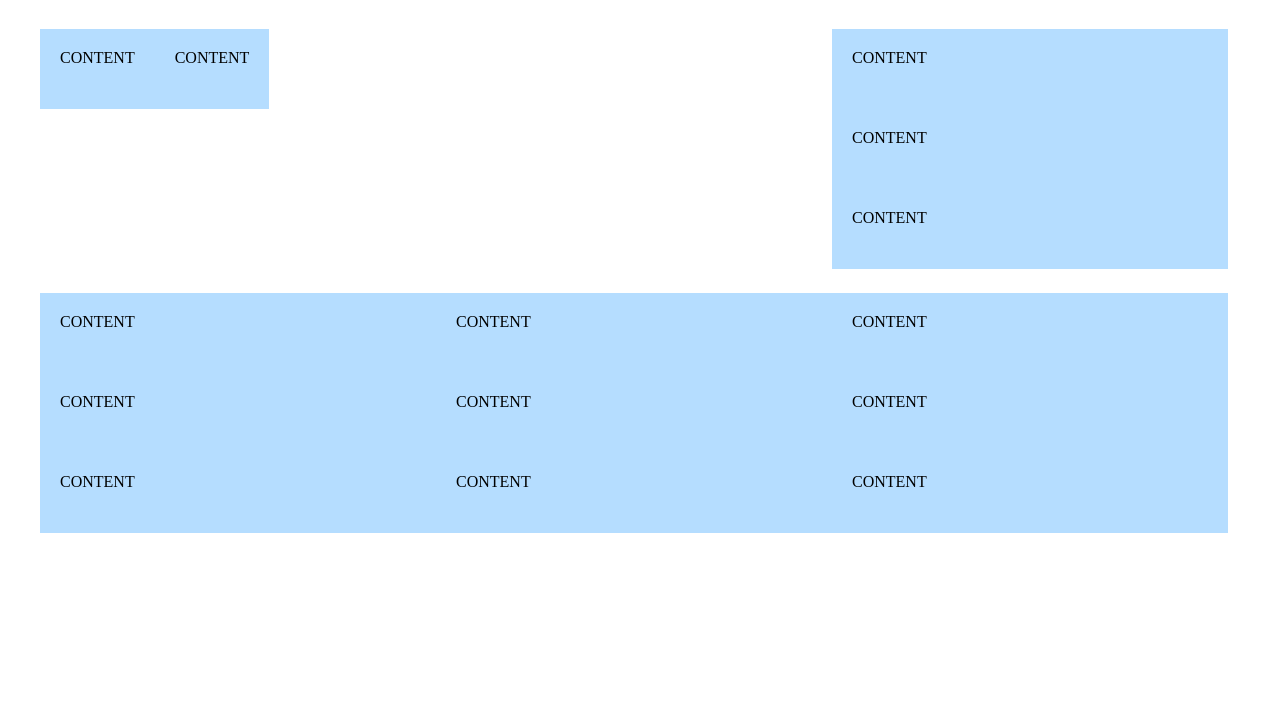
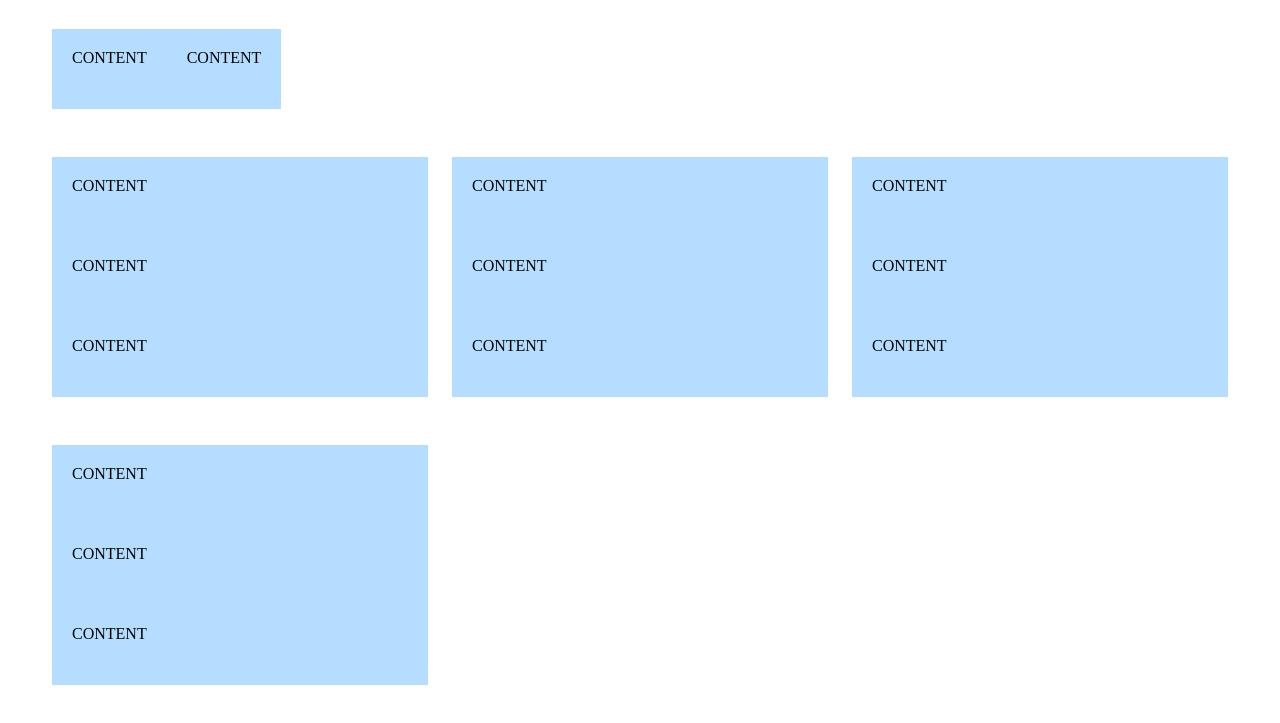
Before and after one commit to SorayaBoolean/htmlcss-responsive-layout, a plain HTML site: page index.html in a window 1280 px wide. Shown: the part 83-806 px from the top of the page. Drawn offline with Linux system fonts and the light colour scheme.

Commit message:
layout: width and margin for card layout is correctly added, now that they are wrapped for three in each row, unless the first child

```diff
--- a/css/style.css
+++ b/css/style.css
@@ -67,10 +67,15 @@
      .cards {
         display: flex;
         flex-wrap: wrap;
+
     }
 
     .cards .card{
-        width: calc(33%);
+        margin-bottom: 1.5rem;
+        margin-left: 0.75rem;
+        margin-right: 0.75rem;
+        width: calc(33.333% - 1.5rem);
+
     }
 
     .cards .card:first-child{
```
